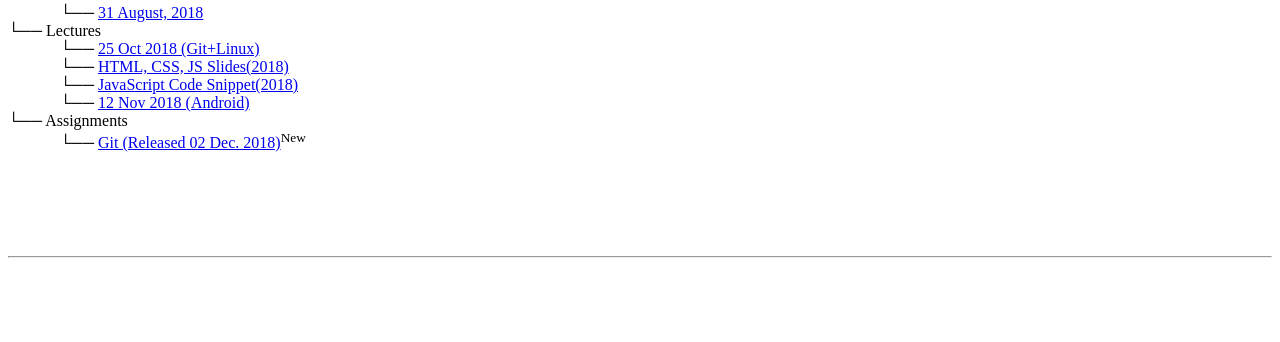
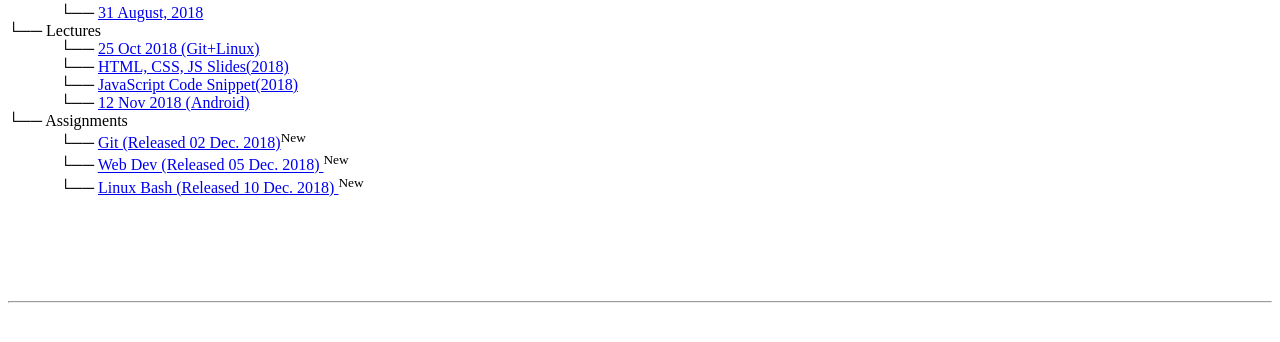
Before and after one commit to devclub-iitd/Lectures, a plain HTML site: page index.html in a window 1280 px wide. Shown: the part 112-454 px from the top of the page. Drawn offline with Linux system fonts and the light colour scheme.

Commit message:
New Assignments link added

```diff
--- a/index.html
+++ b/index.html
@@ -37,10 +37,9 @@
         &emsp;&emsp;&emsp; └── <a href="./lectures/lecture18/ANDROID.pptx">12 Nov 2018 (Android)</a><br>
         └── Assignments<br>
         &emsp;&emsp;&emsp; └── <a href="https://drive.google.com/open?id=11Vwr8XPdXmZh6BbqEP17HeRHjcHM0kV3">Git (Released 02 Dec. 2018)</a><sup class="new">New</sup><br>
-        <!-- &emsp;&emsp;&emsp; └── <a href="
-https://drive.google.com/open?id=1Pvie-D0BS6TsfRdL-3GHdYiahy9CZLuy_">Web Dev (Unreleased)</a><sup class="new">New</sup><br>
-        &emsp;&emsp;&emsp; └── <a href="https://drive.google.com/open?id=1qAd64sNWtMY527Z7njsGBNAsPBUKhej9_">Linux Bash (Unreleased)</a><sup class="new">New</sup><br>
-        &emsp;&emsp;&emsp; └── <a href="https://drive.google.com/open?id=1QmORAJbWVVvoA16aQKhVwrIgxTEmgg_j">Android (Unreleased)</a><sup class="new">New</sup><br> -->
+        &emsp;&emsp;&emsp; └── <a href="https://drive.google.com/open?id=1Pvie-D0BS6TsfRdL-3GHdYiahy9CZLuy">Web Dev (Released 05 Dec. 2018) </a><sup class="new">New</sup><br>
+        &emsp;&emsp;&emsp; └── <a href="https://drive.google.com/open?id=15ykQB8O079eH5WwaZA2Kd_vv9GyvujA0">Linux Bash (Released 10 Dec. 2018) </a><sup class="new">New</sup><br>
+        <!-- &emsp;&emsp;&emsp; └── <a href="https://drive.google.com/open?id=1QmORAJbWVVvoA16aQKhVwrIgxTEmgg_j">Android (Unreleased)</a><sup class="new">New</sup><br> -->
 
         <!-- &emsp;&emsp;&emsp; └── <a href="https://drive.google.com/open?id=1xY2bo7946Obcl2lRLI_PhmA0sP4rSk5_">Git 2017</a><br>
         &emsp;&emsp;&emsp; └── <a href="https://drive.google.com/open?id=1XHrsF9cFE3-Ud3cl2vBoZK-q5kk0A7PC">Web Dev.
```
